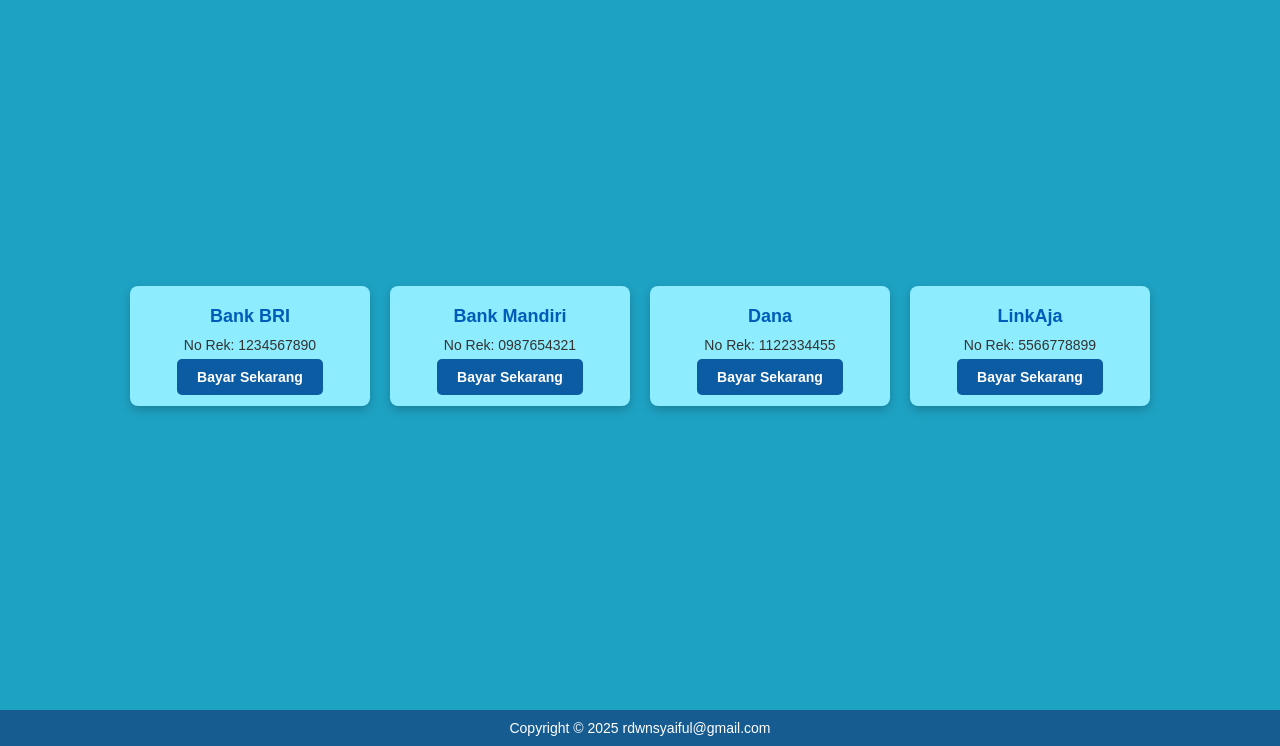
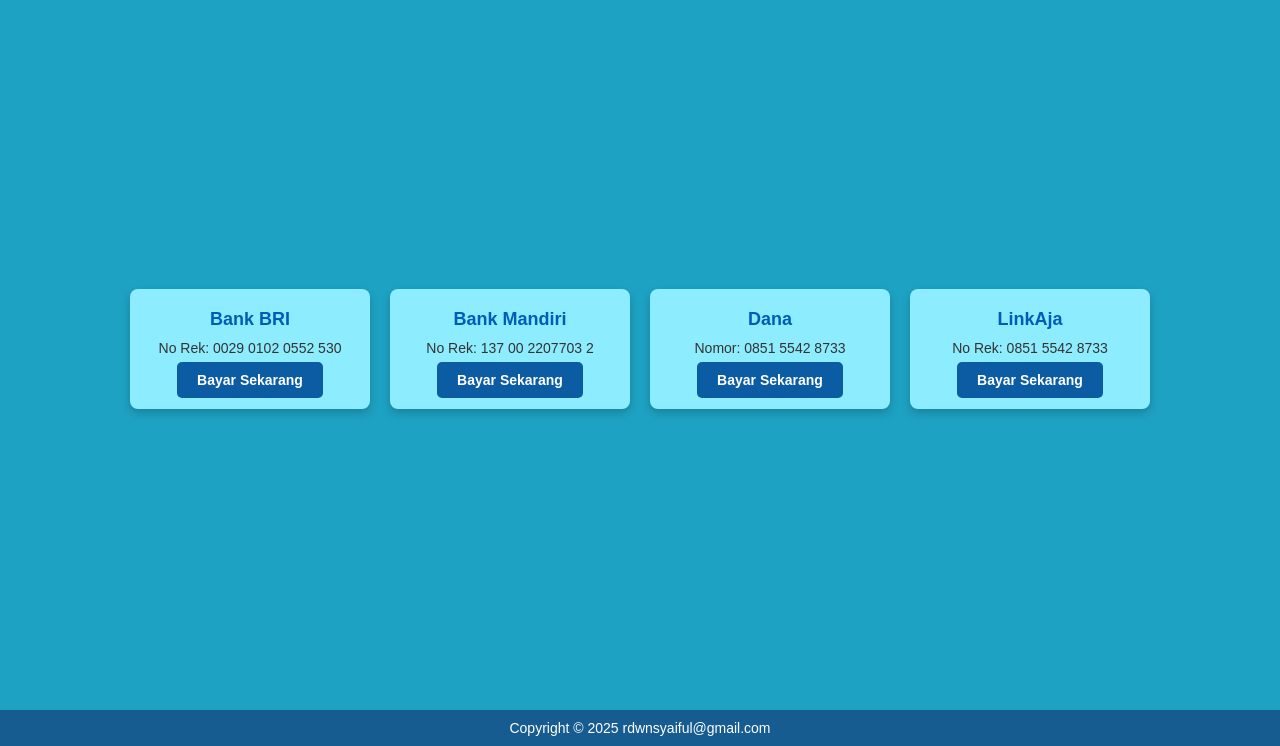
Before and after one commit to kartulistrik/digital, a plain HTML site: page payment.html in a window 1280 px wide. Shown: the part 64-810 px from the top of the page. Drawn offline with Linux system fonts and the light colour scheme.

Commit message:
Update payment.html

```diff
--- a/payment.html
+++ b/payment.html
@@ -25,6 +25,7 @@
 
         header {
             position: fixed;
+            /* margin-bottom: 0; */
             color: rgb(243, 243, 243);
             /* Tetap di posisi layar saat di-scroll */
             top: 0;
@@ -77,7 +78,7 @@
             flex-wrap: wrap;
             justify-content: center;
             gap: 20px;
-            margin-top: 0;
+            margin-top: 5px;
             /* Reduced margin-top as the header has been adjusted */
         }
 
@@ -196,22 +197,22 @@
     <div class="container">
         <div class="payment-box">
             <h2>Bank BRI</h2>
-            <p>No Rek: 1234567890</p>
+            <p>No Rek: 0029 0102 0552 530</p>
             <a href="#" class="button" id="bayarBRI">Bayar Sekarang</a>
         </div>
         <div class="payment-box">
             <h2>Bank Mandiri</h2>
-            <p>No Rek: 0987654321</p>
+            <p>No Rek: 137 00 2207703 2</p>
             <a href="#" class="button" id="bayarMandiri">Bayar Sekarang</a>
         </div>
         <div class="payment-box">
             <h2>Dana</h2>
-            <p>No Rek: 1122334455</p>
+            <p>Nomor: 0851 5542 8733</p>
             <a href="#" class="button" id="bayarDana">Bayar Sekarang</a>
         </div>
         <div class="payment-box">
             <h2>LinkAja</h2>
-            <p>No Rek: 5566778899</p>
+            <p>No Rek: 0851 5542 8733</p>
             <a href="#" class="button" id="bayarLinkAja">Bayar Sekarang</a>
         </div>
     </div>
```
